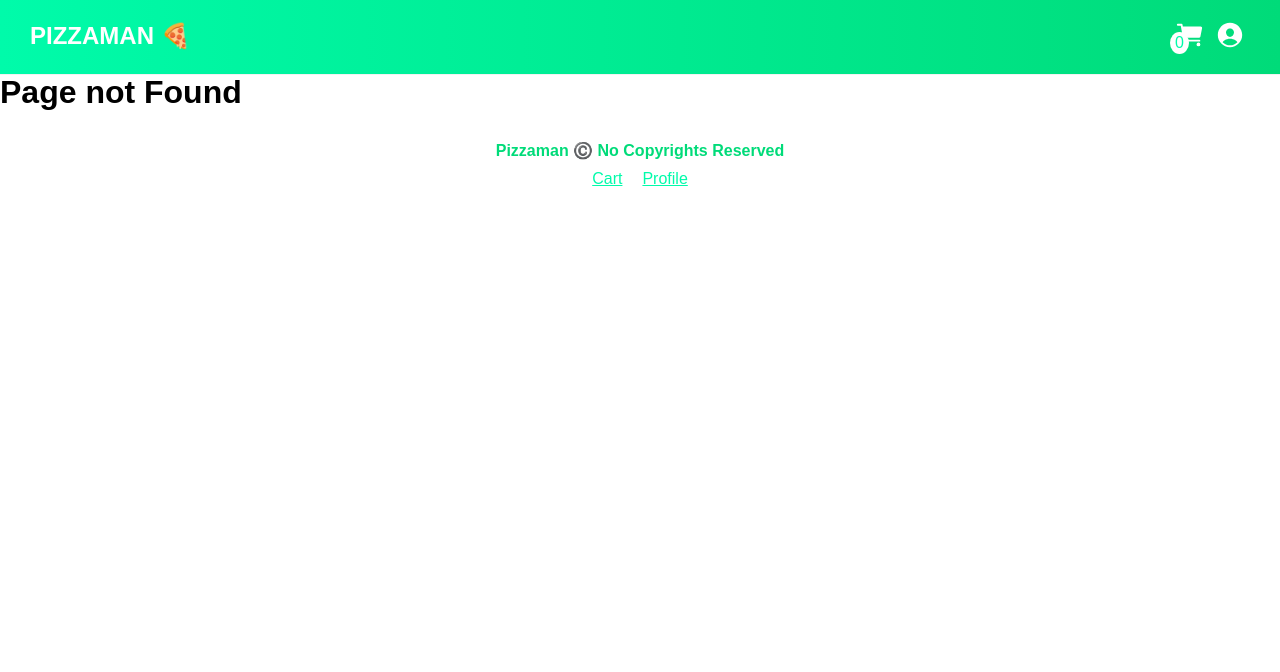
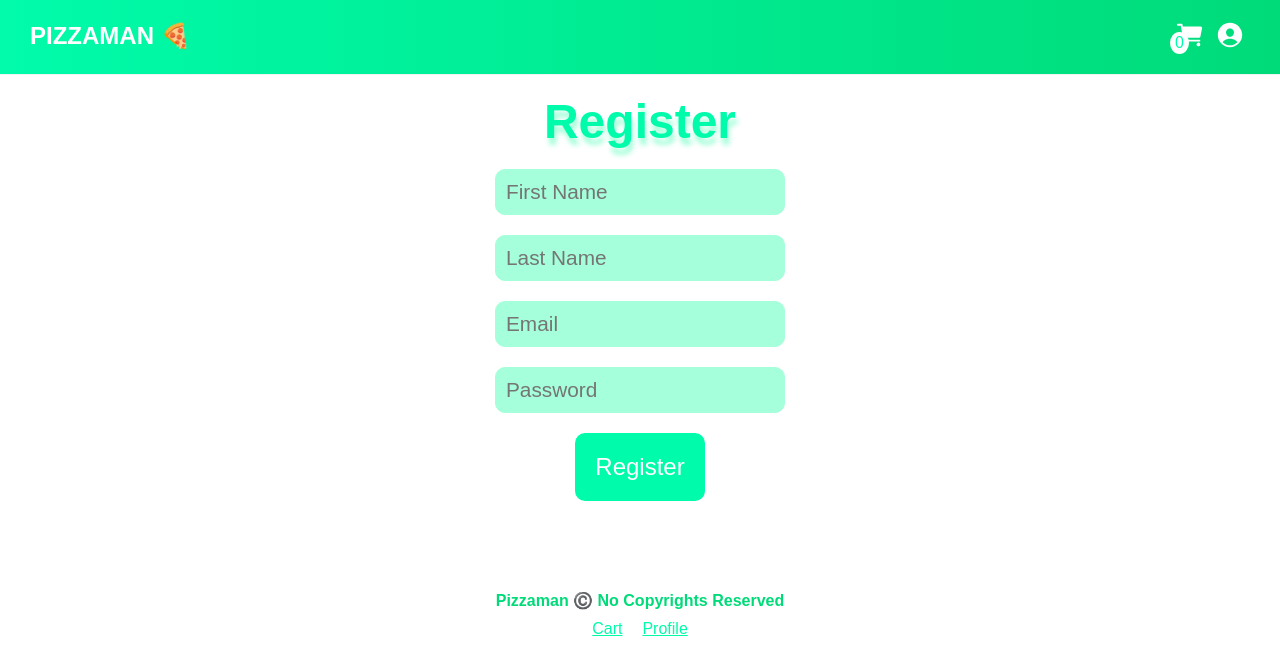
Before and after one commit to himanshurajora/PizzaMan, a React (Create React App) app in the folder pizzaman-client/: page /register in a window 1280 px wide. Before the commit this address had no page. Shown: the top 672 px of the page. Built offline with nearby package versions, Linux system fonts and the light colour scheme; a web font is replaced by a local one.

Commit message:
registeration and login service

```diff
--- a/pizzaman-client/package.json
+++ b/pizzaman-client/package.json
@@ -10,6 +10,7 @@
     "@types/node": "^16.7.13",
     "@types/react": "^18.0.0",
     "@types/react-dom": "^18.0.0",
+    "axios": "^0.26.1",
     "react": "^18.0.0",
     "react-dom": "^18.0.0",
     "react-router-dom": "^6.3.0",
--- a/pizzaman-client/src/App.css
+++ b/pizzaman-client/src/App.css
@@ -4,6 +4,7 @@
 
 :root{
   --primary-color: #00fbaa;
+  --primary-hover-color: #00e098;
   --primary-gradient-color: #00db79;
   --primary-gradient: linear-gradient(to right,  var(--primary-color), var(--primary-gradient-color));
   --primary-shadow-color: #a4ffda;
@@ -11,6 +12,9 @@
   --secondary-gradient-color: #00d1f9;
   --complementary-color: #a4ffda;
   --secondary-shadow-color: #b4f2ff;
+  --secondary-gradient: linear-gradient(to right,  var(--secondary-color), var(--secondary-gradient-color));
+  --danger-color: #fe3769;
+  --danger-hover-color: #d5004c;
 }
 
 *{
--- a/pizzaman-client/src/App.tsx
+++ b/pizzaman-client/src/App.tsx
@@ -1,6 +1,5 @@
 import './App.css';
 import {
-  Link,
   Route,
   Routes
 } from 'react-router-dom'
@@ -11,8 +10,10 @@ import Footer from './components/footer/Footer';
 import SelectSize from './components/sections/select-size/SelectSize';
 import SelectIngredients from './components/sections/select-ingredients/SelectIngredients';
 import { useEffect, useState } from 'react';
-import {IOrderData} from './interfaces'
+import { IOrderData } from './interfaces'
 import Cart from './components/cart/Cart';
+import Login from './auth/login/Login';
+import Register from './auth/register/Register';
 
 const sizeInitialState = {
   id: NaN,
@@ -22,19 +23,21 @@ const sizeInitialState = {
 
 function App() {
   // contains global orders data
-  const [orderData, setOrderData] = useState<IOrderData>({size: sizeInitialState, ingredients: []});
+  const [orderData, setOrderData] = useState<IOrderData>({ size: sizeInitialState, ingredients: [] });
 
   // contains global cart data
   const [cartItems, setCartItems] = useState<IOrderData[]>([]);
 
-  useEffect(()=>{console.log(orderData, cartItems)}, [orderData, cartItems])
+  useEffect(() => { console.log(orderData, cartItems) }, [orderData, cartItems])
 
   const handleAddToCart = () => {
     // if orderdata exists then add to cart and reset orderdata
-    if(orderData.size && orderData.ingredients.length > 0){
+    console.log(orderData.size)
+    if (!isNaN(orderData.size.price) && orderData.ingredients.length > 0) {
       setCartItems([...cartItems, orderData])
-      setOrderData({size: sizeInitialState, ingredients: []})
-    }else{
+      setOrderData({ ...orderData, ingredients: [] })
+      alert('Added to cart!')
+    } else {
       alert('Please select a size and ingredients')
     }
   }
@@ -44,9 +47,11 @@ function App() {
       <Navbar cartItems={cartItems}></Navbar>
       <Routes>
         <Route path="/" element={Home()} />
-        <Route path="/select-size" element={SelectSize({orderData, setOrderData})}/>
-        <Route path="/select-ingredients" element={SelectIngredients({orderData, setOrderData, handleAddToCart})} />
-        <Route path="/cart" element={Cart({cartItems, setCartItems})} />
+        <Route path="/select-size" element={SelectSize({ orderData, setOrderData })} />
+        <Route path="/select-ingredients" element={SelectIngredients({ orderData, setOrderData, handleAddToCart })} />
+        <Route path="/cart" element={Cart({ cartItems, setCartItems })} />
+        <Route path="/login" element={Login()} />
+        <Route path='/register' element={Register()} />
         <Route path="*" element={NotFound()} />
       </Routes>
       <Footer></Footer>
--- /dev/null
+++ b/pizzaman-client/src/auth/login/Login.css
@@ -0,0 +1,66 @@
+.login-container{
+    display: flex;
+    justify-content: center;
+    align-items: center;
+}
+
+.login-content{
+    width: min(600px , 90%);
+    display: flex;
+    flex-direction: column;
+    justify-content: center;
+    align-items: center;
+    padding: 20px 0px;
+}
+
+.login-title{
+    color : var(--primary-color);
+    font-size: 3rem;
+    text-shadow: 2px 7px 5px var(--complementary-color);
+}
+
+.login-form{
+    display: flex;
+    flex-direction: column;
+    justify-content: center;
+    align-items: center;
+    margin: 20px 0px;
+}
+
+.login-form-row{
+    display: flex;
+    flex-direction: row;
+    justify-content: space-between;
+    align-items: center;
+    margin-bottom: 20px;
+}
+
+.login-form-label{
+    font-size: 1.5rem;
+    margin-bottom: 5px;
+}
+
+.login-form-input{
+    width: 100%;
+    padding: 10px;
+    border: 1px solid var(--primary-shadow-color);
+    border-radius: 10px;
+    font-size: 1.3rem;
+    background-color: var(--primary-shadow-color);
+}
+
+.login-form-button{
+    padding: 20px;
+    background-color: var(--primary-color);
+    border:none;
+    border-radius: 10px;
+    font-size: 1.5rem;
+    color: white;
+    text-decoration: none;
+    text-align: center;
+    cursor: pointer;
+}
+
+.login-form-button:hover{
+    background-color: var(--primary-hover-color);
+}
--- /dev/null
+++ b/pizzaman-client/src/auth/login/Login.tsx
@@ -0,0 +1,33 @@
+import "./Login.css"
+import * as React from "react"
+import { useNavigate } from "react-router-dom"
+import { ServerConfig } from "../../config/server.config"
+
+export default function Login(){
+
+    const handleLogin = (e: any) => {
+        e.preventDefault()
+
+    }
+
+    return (
+        <div className="login-container">
+            <div className="login-content">
+                <h1 className="login-title">Login</h1>
+                <form className="login-form">
+                    <div className="login-form-row">
+                        <input className="login-form-input" name="email" type="email" placeholder="Email" />
+                    </div>
+                    <div className="login-form-row">
+                        <input className="login-form-input" name="password" type="password" placeholder="Password" />
+                    </div>
+                    <div className="login-form-row">
+                        <button className="login-form-button"
+                            onClick={handleLogin}
+                        >Login</button>
+                    </div>
+                </form>
+            </div>
+        </div>
+    )
+}
--- /dev/null
+++ b/pizzaman-client/src/auth/register/Register.css
@@ -0,0 +1,66 @@
+.register-container{
+    display: flex;
+    justify-content: center;
+    align-items: center;
+}
+
+.register-content{
+    width: min(600px , 90%);
+    display: flex;
+    flex-direction: column;
+    justify-content: center;
+    align-items: center;
+    padding: 20px 0px;
+}
+
+.register-title{
+    color : var(--primary-color);
+    font-size: 3rem;
+    text-shadow: 2px 7px 5px var(--complementary-color);
+}
+
+.register-form{
+    display: flex;
+    flex-direction: column;
+    justify-content: center;
+    align-items: center;
+    margin: 20px 0px;
+}
+
+.register-form-row{
+    display: flex;
+    flex-direction: row;
+    justify-content: space-between;
+    align-items: center;
+    margin-bottom: 20px;
+}
+
+.register-form-label{
+    font-size: 1.5rem;
+    margin-bottom: 5px;
+}
+
+.register-form-input{
+    width: 100%;
+    padding: 10px;
+    border: 1px solid var(--primary-shadow-color);
+    border-radius: 10px;
+    font-size: 1.3rem;
+    background-color: var(--primary-shadow-color);
+}
+
+.register-form-button{
+    padding: 20px;
+    background-color: var(--primary-color);
+    border:none;
+    border-radius: 10px;
+    font-size: 1.5rem;
+    color: white;
+    text-decoration: none;
+    text-align: center;
+    cursor: pointer;
+}
+
+.register-form-button:hover{
+    background-color: var(--primary-hover-color);
+}
--- /dev/null
+++ b/pizzaman-client/src/auth/register/Register.tsx
@@ -0,0 +1,54 @@
+
+import './Register.css';
+import * as axios from 'axios';
+import { ServerConfig } from '../../config/server.config';
+import { FormEvent, FormEventHandler } from 'react';
+import {useNavigate} from 'react-router-dom'
+export default function Register() {
+
+    const navigate = useNavigate();
+    // register the user
+    const handleRegister = async (e: FormEvent<HTMLFormElement>) => {
+        e.preventDefault();
+        const form = e.target as HTMLFormElement;
+        const formData = new FormData(form);
+        const registerParams = {
+            firstName: formData.get('firstName') as string,
+            lastName: formData.get('lastName') as string,
+            email: formData.get('email') as string,
+            password: formData.get('password') as string
+        }
+        try {
+            const response = await axios.default.post(`${ServerConfig.development.authUrl}/register`, registerParams);
+            alert("User Created Successfully");
+            navigate('/login');
+        } catch (e: any) {
+            alert(e.response.data.message + ' | email already registered | invalid email or parameters');
+        }
+    }
+
+    return (
+        <div className="register-container">
+            <div className="register-content">
+                <h1 className="register-title">Register</h1>
+                <form className="register-form" onSubmit={handleRegister}>
+                    <div className="register-form-row">
+                        <input className="register-form-input" name="firstName" required type="text" placeholder="First Name" />
+                    </div>
+                    <div className="register-form-row">
+                        <input className="register-form-input" name="lastName" type="text" required placeholder="Last Name" />
+                    </div>
+                    <div className="register-form-row">
+                        <input className="register-form-input" name="email" type="email" required placeholder="Email" />
+                    </div>
+                    <div className="register-form-row">
+                        <input className="register-form-input" name="password" type="password" required placeholder="Password" />
+                    </div>
+                    <div className="register-form-row">
+                        <button className="register-form-button">Register</button>
+                    </div>
+                </form>
+            </div>
+        </div>
+    )
+}
--- /dev/null
+++ b/pizzaman-client/src/config/server.config.ts
@@ -0,0 +1,23 @@
+export const ServerConfig = {
+    "development": {
+        "port": 3333,
+        "host": "localhost",
+        "protocol": "http",
+        "url": "http://localhost:3333",
+        "authUrl": "http://localhost:3333/auth",
+    },
+    "production": {
+        "port": 3333,
+        "host": "localhost",
+        "protocol": "http",
+        "url": "http://localhost:3333",
+        "authUrl": "http://localhost:3333/auth",
+    },
+    "test": {
+        "port": 3333,
+        "host": "localhost",
+        "protocol": "http",
+        "url": "http://localhost:3333",
+        "authUrl": "http://localhost:3333/auth",
+    }
+};
```
Also changed, not shown: 1 other file (tests, documents, lock files or other folders).
